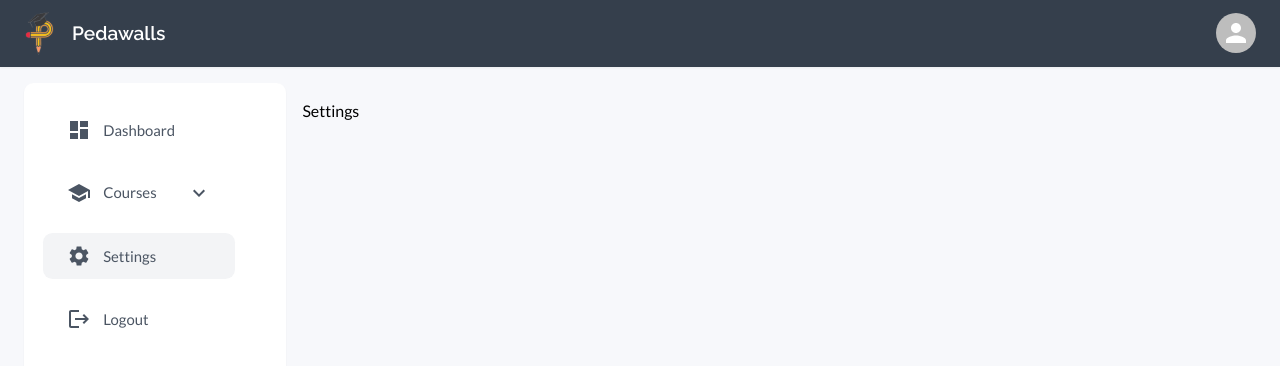
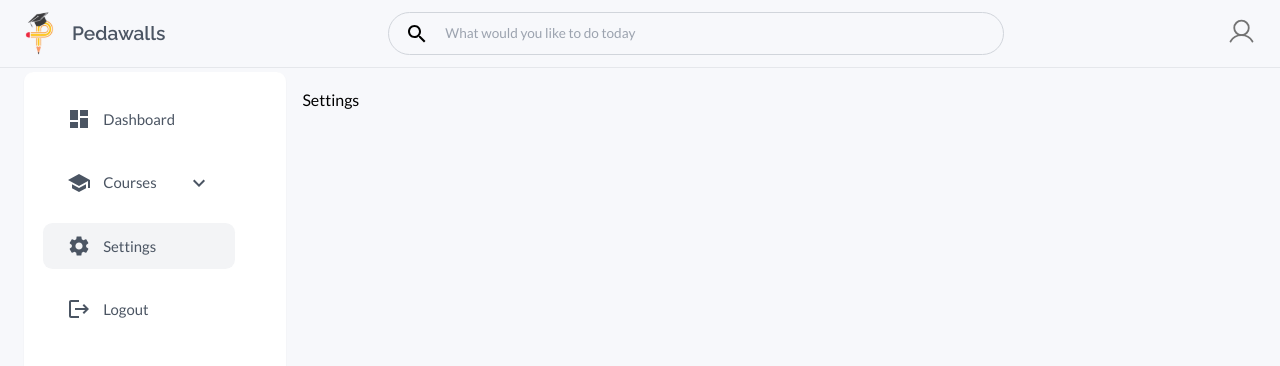
Before and after one commit to pappitito/pedawall-v1, a Next.js app: page /admin/settings in a window 1280 px wide. Shown: the top 366 px of the page. Built offline with nearby package versions, Linux system fonts and the light colour scheme.

Commit message:
heade bg changed

```diff
--- a/src/layouts/adminLayout/AdminHeader.tsx
+++ b/src/layouts/adminLayout/AdminHeader.tsx
@@ -1,5 +1,5 @@
 "use client"
-import { Avatar, Drawer } from '@mui/material'
+import { Avatar, Drawer, Input, InputAdornment } from '@mui/material'
 import Link from 'next/link'
 import React from 'react'
 import MenuOpenIcon from '@mui/icons-material/MenuOpen';
@@ -8,6 +8,8 @@ import { toggleSidebarOpen } from '@/redux/slices/actuatorSlice';
 import AdminSidebar from './AdminSidebar';
 import {HiOutlineMenu} from 'react-icons/hi'
 import { IoIosMenu } from 'react-icons/io'
+import { Search, SearchOutlined } from '@mui/icons-material';
+import PersonOutlineOutlinedIcon from '@mui/icons-material/PersonOutlineOutlined';
 
 const AdminHeader = () => {
     const {dispatch, useAppSelector} = useToolkit()
@@ -15,17 +17,20 @@ const AdminHeader = () => {
 
 
   return (
-    <div className='w-full mx-auto justify-between items-center  flex bg-[#353F4C] shadow-sm  p-6 pt-3 pb-3 '>
-        <div className='text-white flex gap-5 items-center'>
+    <div className='w-full mx-auto justify-between items-center border-b-[1px]  flex gap-3 pl-3 pr-3 xsm:pl-6 xsm:pr-6   p-6 pt-3 pb-3 '>
+        <div className='text-gray-600 flex xsm:gap-5 items-center'>
             <div className='flex sm:hidden' onClick={()=> dispatch(toggleSidebarOpen())}><IoIosMenu className='!w-[1.8rem] !h-[1.8rem]'/></div>
 
         <Link href={'/'} className='flex w-full items-center gap-4'>
              <img className='w-[2rem] hidden xsm:flex ' src='/assets/logo.svg' alt='logo' />
-            <h1 className='text-[1.2rem] font-semibold hidden md:flex font-raleway text-white'><div>Pedawalls</div></h1>
+            <h1 className='text-[1.2rem] font-semibold hidden md:flex font-raleway text-gray-600 '><div>Pedawalls</div></h1>
         </Link>
         </div>
-
-        <Avatar/>
+        <div className='w-full xsm:max-w-[50%] flex border-[1px] border-gray-300 p-[0.4rem] pl-4 pr-4 items-center rounded-[2rem]'>
+            <SearchOutlined/>
+            <input className='w-full outline-none bg-transparent p-1 pl-[1rem] text-[0.85rem]' type="text" placeholder='What would you like to do today' />
+        </div>
+        <img className='w-[1.8rem] mt-[-0.3rem]' src='/assets/profile.svg' />
         <Drawer className='flex sm:hidden' anchor='left' open={isSidebarOpen} onClose={()=> dispatch(toggleSidebarOpen())}>
             <div className='w-[100vw] xsm:w-[50vw]'>
                 <AdminSidebar/>
--- a/src/layouts/adminLayout/AdminLayout.tsx
+++ b/src/layouts/adminLayout/AdminLayout.tsx
@@ -9,7 +9,7 @@ const AdminLayout: React.FC<LayoutProps> = ({children}) => {
     <div className='flex flex-col w-full'>
       <AdminHeader/>
 
-      <div className='flex w-full p-4 pl-0 pt-0 md:pt-4 md:pl-6 md:pr-6 flex-row'>
+      <div className='flex w-full p-4 pl-0 pt-0 md:pt-1 md:pl-6 md:pr-6 flex-row'>
         <div className='hidden sm:flex w-full max-w-[14rem] md:max-w-[16.4rem] '><AdminSidebar/></div>
         <div className='p-4 w-full'>{children}</div>
       </div>
--- a/src/layouts/adminLayout/AdminSidebar.tsx
+++ b/src/layouts/adminLayout/AdminSidebar.tsx
@@ -54,7 +54,7 @@ const AdminSidebar = () => {
   }
 
   return (
-    <div className={`bg-white min-h-[88vh] shadow-sm text-[0.93rem] rounded-[0.6rem] gap-6 flex flex-col pt-[0.5rem] ${isSidebarOpen? 'pl-[2rem]' : 'pl-[0.6rem]'} md:pl-[1.2rem] w-full  text-gray-600`}>
+    <div className={`bg-white  min-h-[88vh] shadow-sm text-[0.93rem] rounded-[0.6rem] gap-6 flex flex-col pt-[0.5rem] ${isSidebarOpen? 'pl-[2rem]' : 'pl-[0.6rem]'} md:pl-[1.2rem] w-full  text-gray-600`}>
         <div className='w-full flex sm:hidden cursor-pointer justify-end items-end pt-4 pr-8' onClick={()=> dispatch(toggleSidebarOpen())}> <CloseIcon/></div>
       <div className='w-full max-w-[12rem] pt-[1rem] gap-4 flex flex-col'>
       {sidebarItems.map(({title, icon, isDropdown, path, childItems})=>{
```
Also changed, not shown: public/assets/profile.svg (added).
